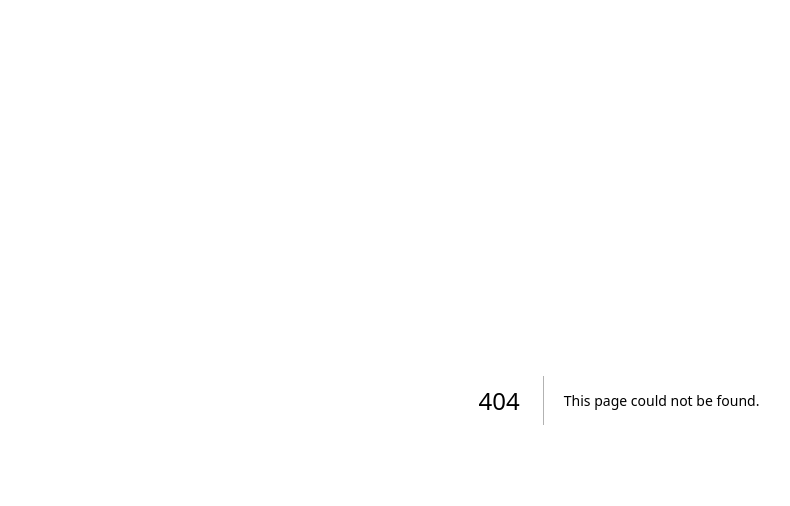
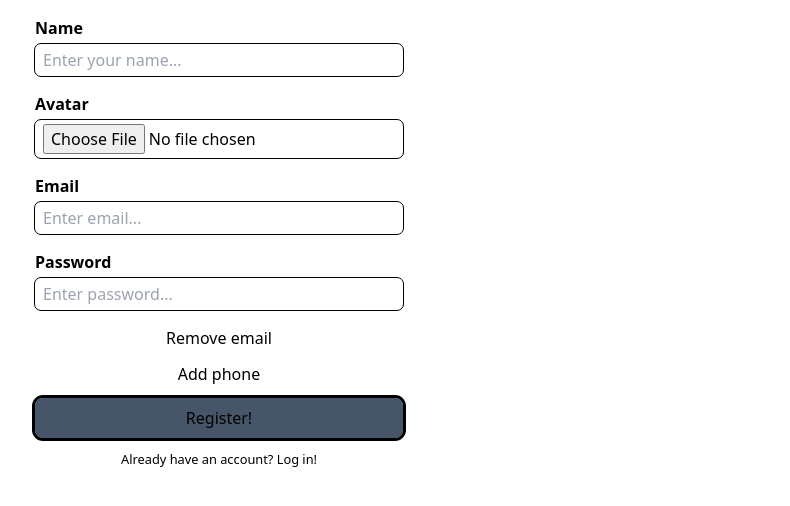
Before and after one commit to udborets/chat-app, a Next.js app in the folder client/: page /auth in a window 1280 px wide. Before the commit this address had no page. Shown: the top 506 px of the page, without its empty margins (21-811 px from the left). Built offline with nearby package versions, Linux system fonts and the light colour scheme.

Commit message:
add auth page

```diff
--- /dev/null
+++ b/client/pages/auth.tsx
@@ -0,0 +1,12 @@
+import AuthForm from '@/features/AuthForm/AuthForm'
+import { FC } from 'react'
+
+const AuthPage: FC = () => {
+  return (
+    <main className='w-full h-full'>
+      <AuthForm />
+    </main>
+  )
+}
+
+export default AuthPage;
```
